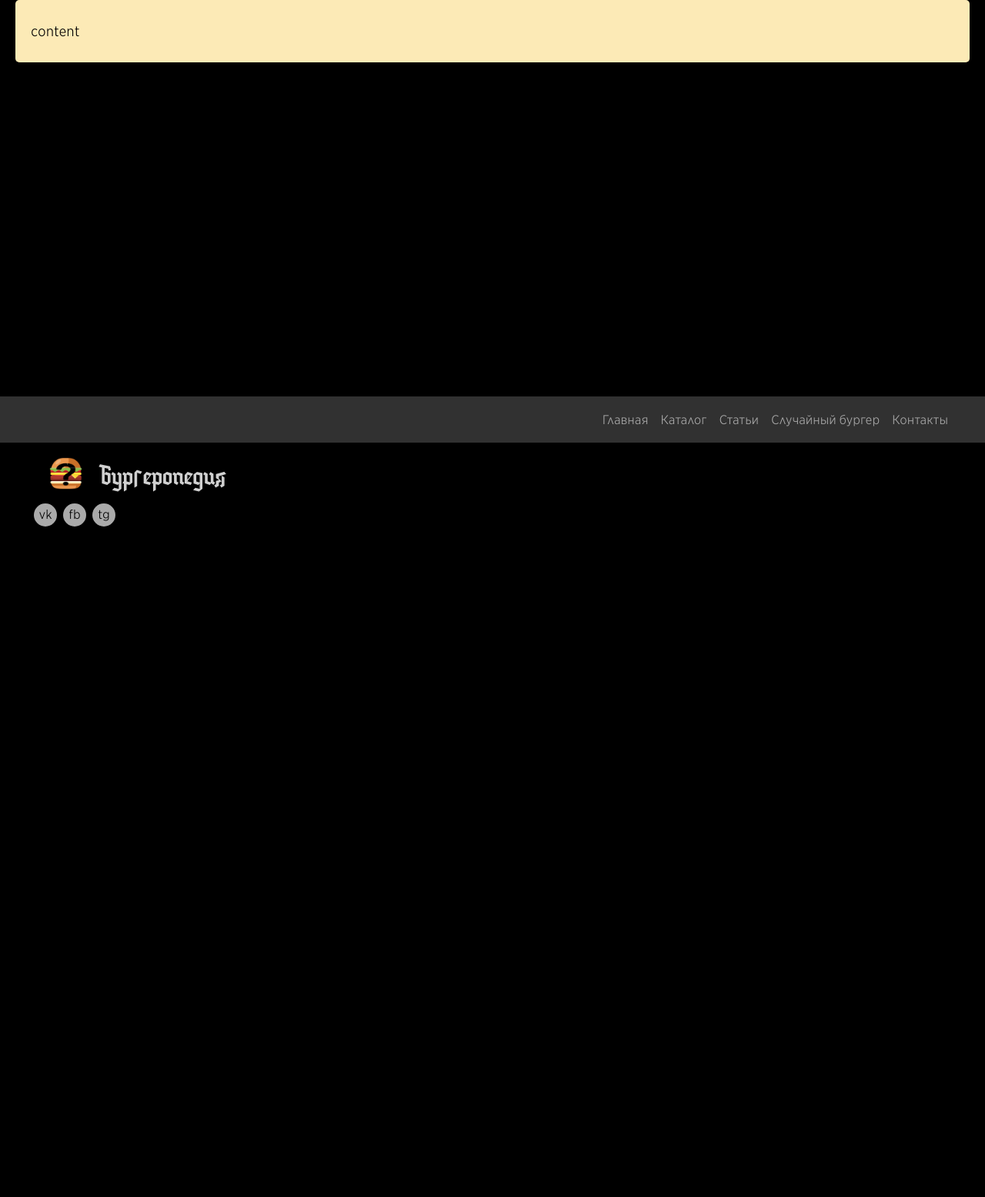
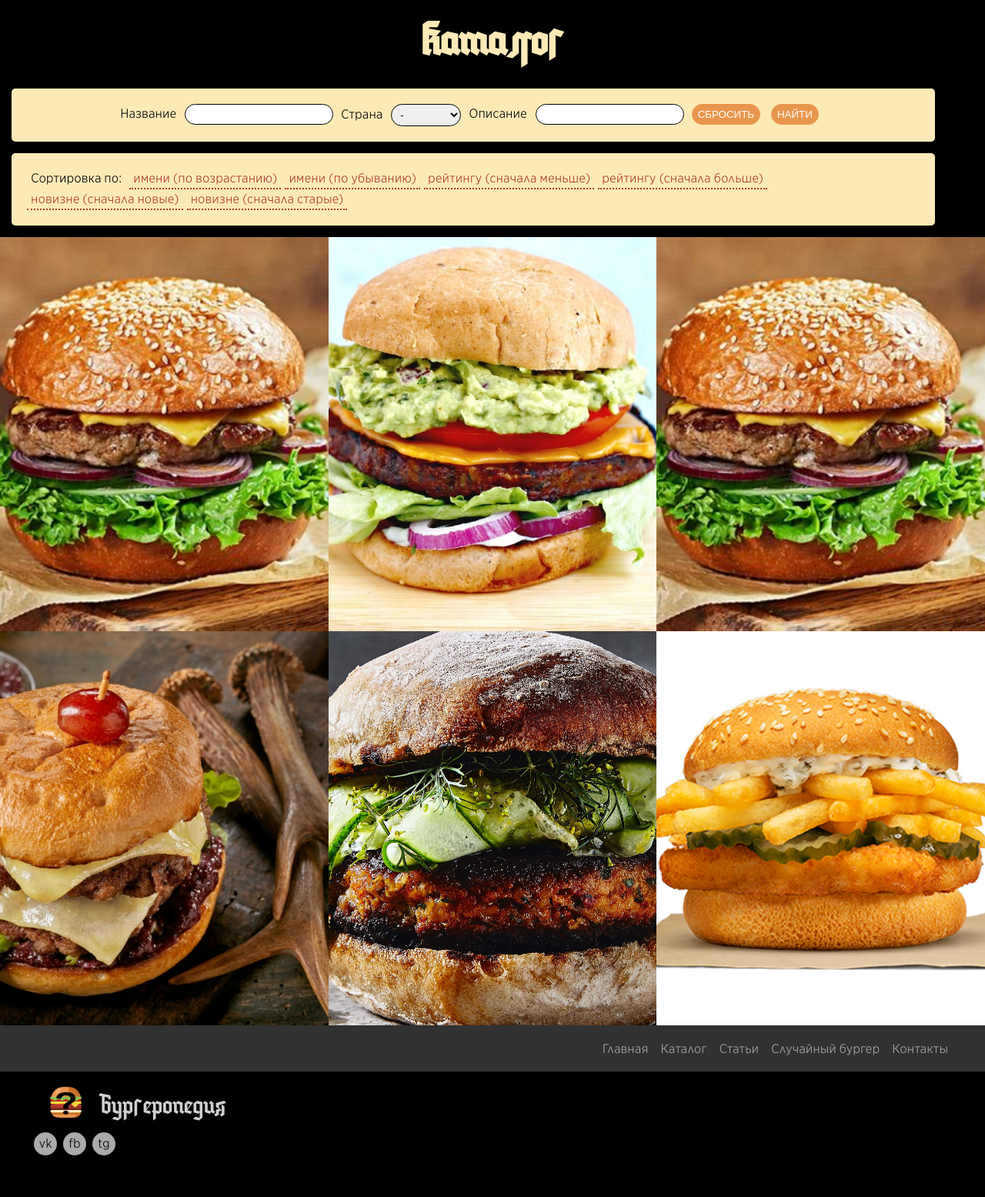
Before and after one commit to polinakolzunova/hamburger-encyclopedia, a PHP site: page /catalog.html in a window 1280 px wide. Shown: the part 60-1615 px from the top of the page at 77% size. Before the commit the page ends 744 px from the top, so only its background shows below. Run offline with PHP 8.4, Linux system fonts and the light colour scheme.

Commit message:
burgers catalog

```diff
--- a/web/catalog.html
+++ b/web/catalog.html
@@ -28,9 +28,121 @@
 
 <main>
 
-    <section id="content">
-        <div class="wrapper">
-            content
+    <section id="popular" class="content">
+        <h1>Каталог</h1>
+        <div class="burgers-filter">
+            <div class="wrapper inner">
+                <form action="">
+                    <div class="form-field">
+                        <label>Название</label>
+                        <input type="text" name="name">
+                    </div>
+                    <div class="form-field">
+                        <label>Страна</label>
+                        <select id="country" name="country">
+                            <option value="none" selected>-</option>
+                            <option value="usa">USA</option>
+                            <option value="germany">Germany</option>
+                            <option value="poland">Poland</option>
+                        </select>
+                    </div>
+                    <div class="form-field">
+                        <label>Описание</label>
+                        <input type="text" name="text">
+                    </div>
+                    <div class="form-field">
+                        <button type="reset">Сбросить</button>
+                        <button type="submit">Найти</button>
+                    </div>
+                </form>
+            </div>
+        </div>
+        <div class="burgers-sort">
+            <div class="wrapper inner">
+                <p>Сортировка по:</p>
+                <a href="?sort=by_name_asc" class="active">имени (по возрастанию)</a>
+                <a href="?sort=by_name_desc">имени (по убыванию)</a>
+                <a href="?sort=by_rate_asc">рейтингу (сначала меньше)</a>
+                <a href="?sort=by_rate_desc">рейтингу (сначала больше)</a>
+                <a href="?sort=by_new_asc">новизне (сначала новые)</a>
+                <a href="?sort=by_new_desc">новизне (сначала старые)</a>
+            </div>
+        </div>
+        <div class="burgers-list">
+
+            <a href="one-burger.html" class="burger-item">
+                <div class="image"><img src="img/burder0.jpg" alt="burger"></div>
+                <div class="description">
+                    <div class="title">Супербургер</div>
+                    <div class="country">США</div>
+                    <div class="rate">4.4 / 5</div>
+                    <div class="text">Lorem ipsum dolor sit amet, consectetur adipisicing elit. Aliquam culpa maxime
+                        quos tenetur voluptatem voluptates? Distinctio ipsam iste iusto laborum neque nihil, nobis saepe
+                        vel!
+                    </div>
+                </div>
+            </a>
+
+            <a href="one-burger.html" class="burger-item">
+                <div class="image"><img src="img/burger2.jpg" alt="burger"></div>
+                <div class="description">
+                    <div class="title">Супербургер</div>
+                    <div class="country">США</div>
+                    <div class="rate">4.4 / 5</div>
+                    <div class="text">Lorem ipsum dolor sit amet, consectetur adipisicing elit. Aliquam culpa maxime
+                        quos tenetur voluptatem voluptates? Distinctio ipsam iste iusto laborum neque nihil, nobis saepe
+                        vel!
+                    </div>
+                </div>
+            </a>
+            <a href="one-burger.html" class="burger-item">
+                <div class="image"><img src="img/burder0.jpg" alt="burger"></div>
+                <div class="description">
+                    <div class="title">Супербургер</div>
+                    <div class="country">США</div>
+                    <div class="rate">4.4 / 5</div>
+                    <div class="text">Lorem ipsum dolor sit amet, consectetur adipisicing elit. Aliquam culpa maxime
+                        quos tenetur voluptatem voluptates? Distinctio ipsam iste iusto laborum neque nihil, nobis saepe
+                        vel!
+                    </div>
+                </div>
+            </a>
+            <a href="one-burger.html" class="burger-item">
+                <div class="image"><img src="img/burger3.jpg" alt="burger"></div>
+                <div class="description">
+                    <div class="title">Супербургер</div>
+                    <div class="country">США</div>
+                    <div class="rate">4.4 / 5</div>
+                    <div class="text">Lorem ipsum dolor sit amet, consectetur adipisicing elit. Aliquam culpa maxime
+                        quos tenetur voluptatem voluptates? Distinctio ipsam iste iusto laborum neque nihil, nobis saepe
+                        vel!
+                    </div>
+                </div>
+            </a>
+            <a href="one-burger.html" class="burger-item">
+                <div class="image"><img src="img/burger4.jpg" alt="burger"></div>
+                <div class="description">
+                    <div class="title">Супербургер</div>
+                    <div class="country">США</div>
+                    <div class="rate">4.4 / 5</div>
+                    <div class="text">Lorem ipsum dolor sit amet, consectetur adipisicing elit. Aliquam culpa maxime
+                        quos tenetur voluptatem voluptates? Distinctio ipsam iste iusto laborum neque nihil, nobis saepe
+                        vel!
+                    </div>
+                </div>
+            </a>
+            <a href="one-burger.html" class="burger-item">
+                <div class="image"><img src="img/burger5.jpg" alt="burger"></div>
+                <div class="description">
+                    <div class="title">Супербургер</div>
+                    <div class="country">США</div>
+                    <div class="rate">4.4 / 5</div>
+                    <div class="text">Lorem ipsum dolor sit amet, consectetur adipisicing elit. Aliquam culpa maxime
+                        quos tenetur voluptatem voluptates? Distinctio ipsam iste iusto laborum neque nihil, nobis saepe
+                        vel!
+                    </div>
+                </div>
+            </a>
         </div>
     </section> <!-- /content -->
 
--- a/web/css/main.css
+++ b/web/css/main.css
@@ -254,7 +254,7 @@ section#question {
     position: relative;
     margin-top: -200px;
     height: 200px;
-    display:  flex;
+    display: flex;
     justify-content: center;
     align-items: center;
     /* overflow-x: hidden; */
@@ -272,7 +272,7 @@ section#question::before {
     height: 60vw;
     background-color: rgba(0, 0, 0, 75%);
     border: 20px solid #fceab6;
-    transform: translate(-50%, -50%) rotate(-45deg) skew(35deg,35deg);
+    transform: translate(-50%, -50%) rotate(-45deg) skew(35deg, 35deg);
 }
 
 section#question p {
@@ -328,13 +328,17 @@ section#popular .burgers-list a.burger-item .image img {
 }
 
 section#popular .burgers-list a.burger-item .description {
-    padding: 30% 20px 20px;
+    padding: 15px;
+    box-sizing: border-box;
     background-color: rgba(0, 0, 0, 0.3);
     line-height: 30px;
     font-size: 30px;
     color: #fceab6;
     transition: all 0.3s ease;
     opacity: 0;
+    font-size: 18px;
+    line-height: 18px;
+    overflow: hidden;
 }
 
 section#popular .burgers-list a.burger-item:hover .image img {
@@ -343,6 +347,96 @@ section#popular .burgers-list a.burger-item:hover .image img {
 
 section#popular .burgers-list a.burger-item:hover .description {
     opacity: 1;
+}
+
+section#popular .burgers-list a.burger-item .description .text {
+    width: 100%;
+    padding-top: 15px;
+    font-size: 16px;
+    line-height: 16px;
+}
+
+section#popular .burgers-filter form {
+    display: flex;
+    flex-wrap: wrap;
+    flex-direction: row;
+    justify-content: center;
+    font-size: 16px;
+    margin-bottom: -10px;
+    margin-right: -10px;
+}
+
+section#popular .burgers-filter form .form-field {
+    margin-right: 10px;
+    margin-bottom: 10px;
+    box-sizing: border-box;
+}
+
+section#popular .burgers-filter form .form-field label {
+    margin-right: 7px;
+}
+
+section#popular .burgers-filter form .form-field button,
+section#popular .burgers-filter form .form-field input,
+section#popular .burgers-filter form .form-field select {
+    padding: 5px 7px;
+    border-radius: 100px;
+    outline: none;
+    border: 1px solid black;
+    transition: all 0.3s ease;
+}
+
+section#popular .burgers-filter form .form-field input:focus,
+section#popular .burgers-filter form .form-field select:focus,
+section#popular .burgers-filter form .form-field input:hover,
+section#popular .burgers-filter form .form-field select:hover {
+    border-color: #e9964d;
+}
+
+section#popular .burgers-filter form .form-field button {
+    cursor: pointer;
+    color: white;
+    background-color: #e9964d;
+    border-color: #e9964d;
+    text-transform: uppercase;
+    margin-right: 10px;
+    transition: all 0.3s ease;
+}
+
+section#popular .burgers-filter form .form-field button:hover {
+    color: #e9964d;
+    background-color: #fff;
+}
+
+section#popular .burgers-sort .wrapper {
+    font-size: 16px;
+    display: flex;
+    flex-wrap: wrap;
+    flex-direction: row;
+}
+
+section#popular .burgers-sort .wrapper p,
+section#popular .burgers-sort .wrapper a {
+    display: inline-block;
+    margin-right: 5px;
+    padding: 3px 5px;
+}
+
+section#popular .burgers-sort .wrapper a {
+    color: #b13a2e;
+    transition: background-color, color, border-color 0.3s ease;
+    border-bottom: 2px dotted #b13a2e;
+}
+
+section#popular .burgers-sort .wrapper a:hover {
+    color: #8cc14c;
+    border-color: transparent;
+    background-color: #fff;
+    border-radius: 100px;
+}
+
+section#popular .burgers-sort .wrapper a.active {
+
 }
 
 /* === /section popular === */
@@ -432,6 +526,7 @@ section#articles .big-btn a {
     background-color: #da4133;
     color: #fff;
 }
+
 section#articles .big-btn a:hover {
     color: #da4133;
     background-color: #fff;
@@ -501,14 +596,27 @@ section#topburger .about .rate {
 
 /* === section content === */
 
-section#content {
+section {
     min-height: calc(100vh - 285px);
 }
 
-section#content .wrapper {
+section h1 {
+    padding: 30px 0 20px 0;
+    text-align: center;
+    font-size: 60px;
+    line-height: 50px;
+    font-family: "ForTitle", Arial, sans-serif;
+    color: #fceab6;
+}
+
+section .wrapper.inner {
     background-color: #fceab6;
     border-radius: 5px;
-    padding: 30px 20px;
+    padding: 20px;
+    /* margin-top: 30px; */
+    /* margin-bottom: 30px; */
+    margin: 15px;
+    box-sizing: border-box;
 }
 
 /* === /section content === */
```
Also changed, not shown: web/index.html (+8 -0 lines).
